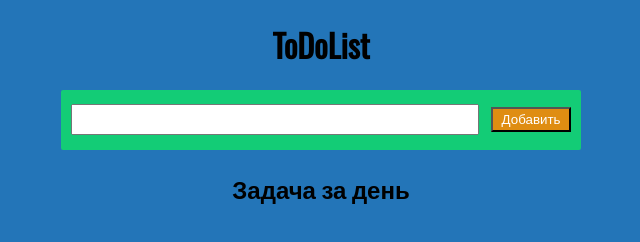
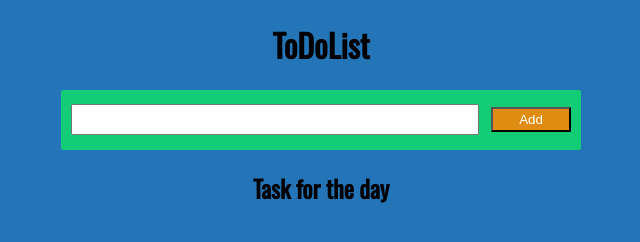
Before and after one commit to MyrzaiymAskarova/ToDoList, a plain HTML site: page index.html in a window 1280 px wide. Shown: the whole page, without its empty margins (319-959 px from the left). Drawn offline with nearby package versions, Linux system fonts and the light colour scheme.

Commit message:
Update index.html

```diff
--- a/index.html
+++ b/index.html
@@ -18,10 +18,10 @@
                 <input type="text" id="description-task">
             </div>
             <div class="button-wrapper">
-                <button id="add-task-btn">Добавить</button>
+                <button id="add-task-btn">Add</button>
             </div>
         </div>
-        <h2>Задача за день</h2>
+        <h2>Task for the day</h2>
         <div class="todos-wrapper">
 
         </div>
```
